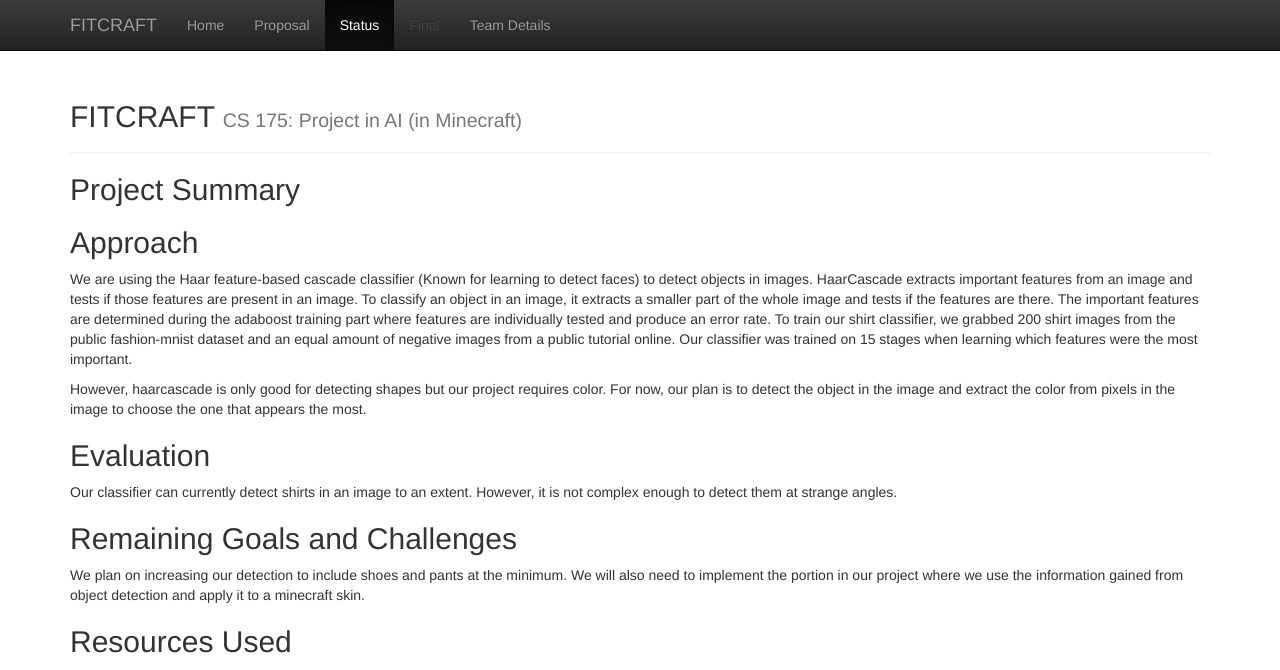
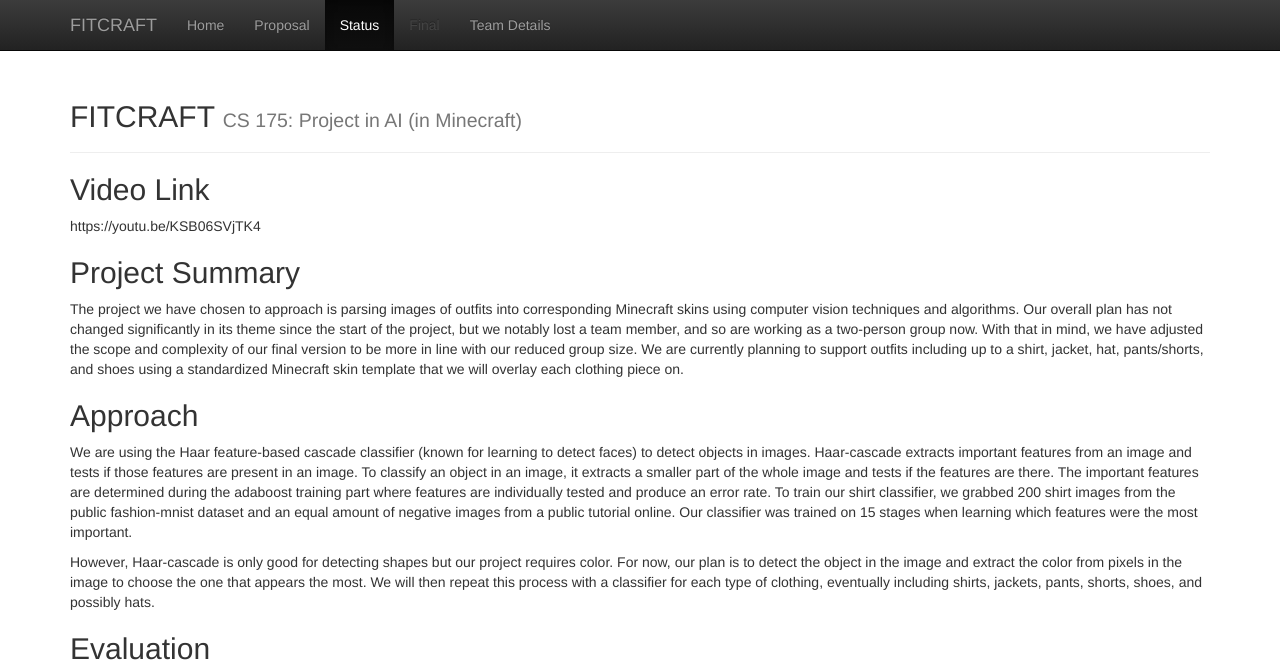
Before and after one commit to j-lee-88/FITCRAFT, a Jekyll site: the page built from docs/status.md, in a window 1280 px wide and 1361 px high. Shown: the top 670 px of the window. Built offline with Jekyll 4.4.1, drawn with Linux system fonts in a browser that asks for light colours; our own code applies the rules of GitHub Pages for plain Markdown files; some of the changed text lies outside the part shown.

Commit message:
changed index and status files and added video link

```diff
--- a/docs/status.md
+++ b/docs/status.md
@@ -2,19 +2,25 @@
 laout: default
 title: status
 ---
+## Video Link
+https://youtu.be/KSB06SVjTK4
 
 ## Project Summary
+The project we have chosen to approach is parsing images of outfits into corresponding Minecraft skins using computer vision techniques and algorithms.  Our overall plan has not changed significantly in its theme since the start of the project, but we notably lost a team member, and so are working as a two-person group now.  With that in mind, we have adjusted the scope and complexity of our final version to be more in line with our reduced group size.  We are currently planning to support outfits including up to a shirt, jacket, hat, pants/shorts, and shoes using a standardized Minecraft skin template that we will overlay each clothing piece on.
 
 ## Approach
-We are using the Haar feature-based cascade classifier (Known for learning to detect faces) to detect objects in images. HaarCascade extracts important features from an image and tests if those features are present in an image. To classify an object in an image, it extracts a smaller part of the whole image and tests if the features are there. The important features are determined during the adaboost training part where features are individually tested and produce an error rate. To train our shirt classifier, we grabbed 200 shirt images from the public fashion-mnist dataset and an equal amount of negative images from a public tutorial online. Our classifier was trained on 15 stages when learning which features were the most important.
+We are using the Haar feature-based cascade classifier (known for learning to detect faces) to detect objects in images. Haar-cascade extracts important features from an image and tests if those features are present in an image. To classify an object in an image, it extracts a smaller part of the whole image and tests if the features are there. The important features are determined during the adaboost training part where features are individually tested and produce an error rate. To train our shirt classifier, we grabbed 200 shirt images from the public fashion-mnist dataset and an equal amount of negative images from a public tutorial online. Our classifier was trained on 15 stages when learning which features were the most important.
 
-However, haarcascade is only good for detecting shapes but our project requires color. For now, our plan is to detect the object in the image and extract the color from pixels in the image to choose the one that appears the most.
+However, Haar-cascade is only good for detecting shapes but our project requires color. For now, our plan is to detect the object in the image and extract the color from pixels in the image to choose the one that appears the most.  We will then repeat this process with a classifier for each type of clothing, eventually including shirts, jackets, pants, shorts, shoes, and possibly hats.
 
 ## Evaluation
-Our classifier can currently detect shirts in an image to an extent. However, it is not complex enough to detect them at strange angles.
+Our classifier can currently detect shirts in an image to an extent. However, it is not complex enough to detect them at strange angles.  The OpenCV implementation of Haar-cascade does not support quantitative evaluation metrics, but we can qualitatively assess the accuracy of our classifier after each training by manual checking.  Examples of our current classifier's accuracy are shown below:
+
+![Example 1](https://imgur.com/a/NLgVFnj)
+![Example 2](https://imgur.com/a/0G6aAZP)
 
 ## Remaining Goals and Challenges
-We plan on increasing our detection to include shoes and pants at the minimum. We will also need to implement the portion in our project where we use the information gained from object detection and apply it to a minecraft skin.
+We plan on increasing our detection to include shoes and pants at the minimum. We will also need to implement the portion in our project where we use the information gained from object detection and apply it to a Minecraft skin.  In addition, we will explore different training parameters and methods to enhance the performance of our classifier so that it can detect pieces of clothing at non-head-on angles.
 
 ## Resources Used
 Opencv docs gave much information about computer vision. This one in particular is a tutorial for cascade training https://docs.opencv.org/3.4/dc/d88/tutorial_traincascade.html.
```
Also changed, not shown: docs/index.md (+11 -4 lines).
